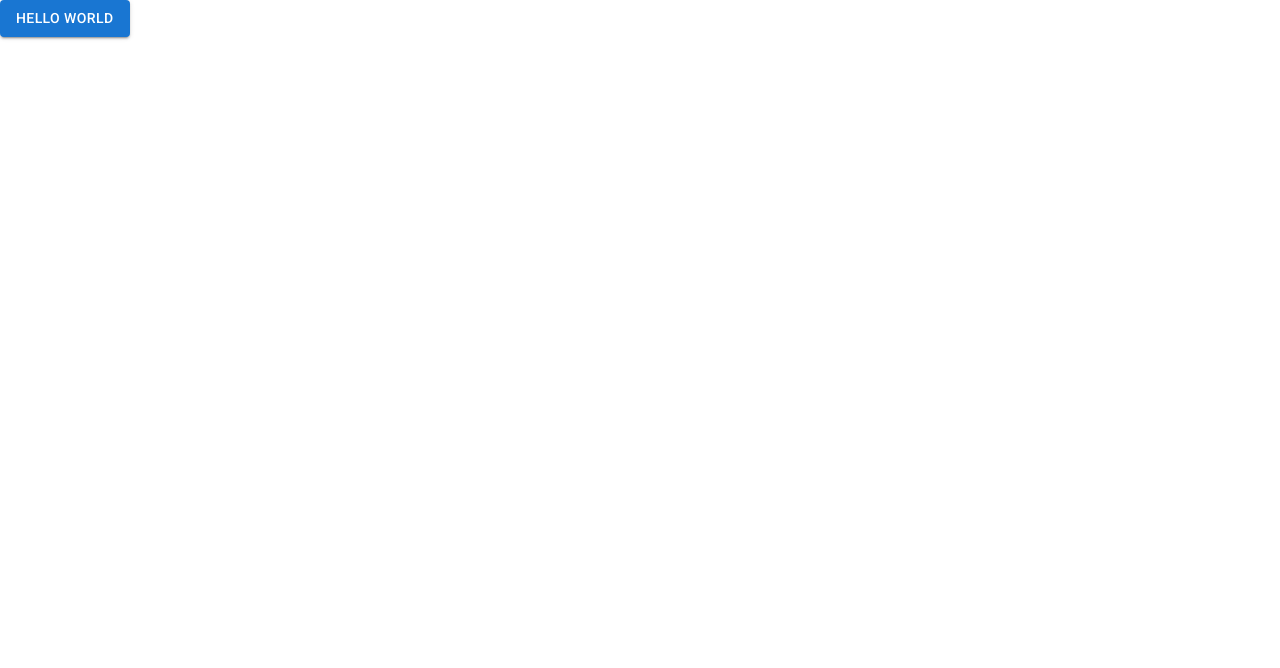
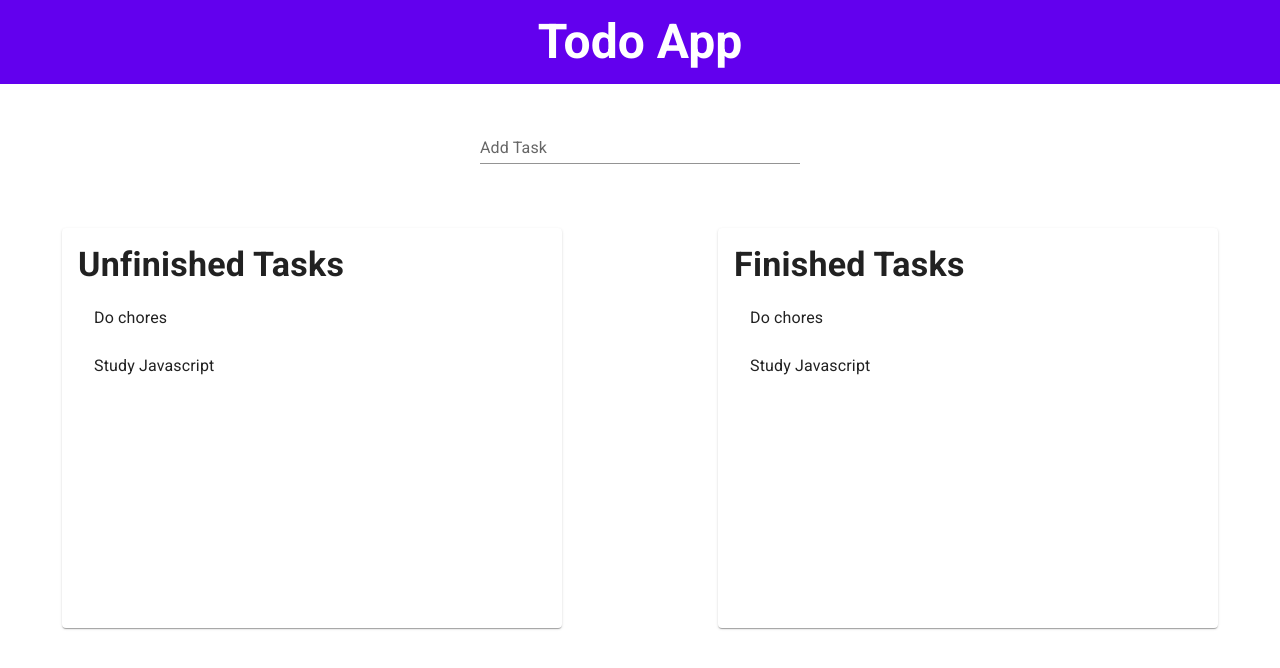
Before and after one commit to reynardmark/todo-app, a React (Vite) app: page / in a window 1280 px wide. Shown: the top 668 px of the page. Built offline with nearby package versions, Linux system fonts and the light colour scheme.

Commit message:
add initial layout

```diff
--- a/src/App.tsx
+++ b/src/App.tsx
@@ -1,13 +1,20 @@
-import { useState } from "react";
-import { Button } from "@mui/material";
+import TodoPage from "./pages/TodoPage";
+import { createTheme, ThemeProvider } from "@mui/material/styles";
 
 function App() {
-  const [count, setCount] = useState(0);
+  const theme = createTheme({
+    palette: {
+      primary: {
+        main: "#6200EE",
+        dark: "3700B3",
+      },
+    },
+  });
 
   return (
-    <>
-      <Button variant="contained">Hello world</Button>
-    </>
+    <ThemeProvider theme={theme}>
+      <TodoPage />
+    </ThemeProvider>
   );
 }
 
--- /dev/null
+++ b/src/components/AddTaskField.tsx
@@ -0,0 +1,24 @@
+import { Box, TextField } from "@mui/material";
+import { ChangeEvent, SyntheticEvent } from "react";
+
+type AddTaskFieldProps = {
+  onChange: (e: ChangeEvent<HTMLInputElement>) => void;
+  onSubmit: (e: SyntheticEvent) => void;
+};
+
+export default function AddTaskField({
+  onChange,
+  onSubmit,
+}: AddTaskFieldProps) {
+  return (
+    <Box component="form" my={4} noValidate onSubmit={onSubmit}>
+      <TextField
+        id="task"
+        label="Add Task"
+        variant="standard"
+        sx={{ minWidth: "320px" }}
+        onChange={onChange}
+      />
+    </Box>
+  );
+}
--- /dev/null
+++ b/src/components/TaskList.tsx
@@ -0,0 +1,26 @@
+import { Grid, List, ListItem, ListItemText, Typography } from "@mui/material";
+import Grid2 from "@mui/material/Unstable_Grid2/Grid2";
+
+type TaskListProps = {
+  listTitle: string;
+};
+
+export default function TaskList({ listTitle }: TaskListProps) {
+  return (
+    <Grid2 container p={2}>
+      <Grid item>
+        <Typography component="h2" variant="h4" sx={{ fontWeight: 700 }}>
+          {listTitle}
+        </Typography>
+        <List>
+          <ListItem>
+            <ListItemText>Do chores</ListItemText>
+          </ListItem>
+          <ListItem>
+            <ListItemText>Study Javascript</ListItemText>
+          </ListItem>
+        </List>
+      </Grid>
+    </Grid2>
+  );
+}
--- /dev/null
+++ b/src/containers/AddTask.tsx
@@ -0,0 +1,23 @@
+import { ChangeEvent, SyntheticEvent, useState } from "react";
+import AddTaskField from "../components/AddTaskField";
+
+export default function AddTask() {
+  const [input, setInput] = useState("");
+
+  const handleSubmit = (e: SyntheticEvent) => {
+    e.preventDefault();
+
+    //do something, add task to the array.
+    //store input
+  };
+
+  const handleChange = (e: ChangeEvent<HTMLInputElement>) => {
+    setInput(e.target.value);
+  };
+
+  return (
+    <>
+      <AddTaskField onSubmit={handleSubmit} onChange={handleChange} />
+    </>
+  );
+}
--- /dev/null
+++ b/src/containers/CompletedTask.tsx
@@ -0,0 +1,11 @@
+import TaskList from "../components/TaskList";
+
+export default function CompletedTask() {
+  //get tasks that are not completed
+
+  return (
+    <>
+      <TaskList listTitle="Finished Tasks" />
+    </>
+  );
+}
--- /dev/null
+++ b/src/containers/NotCompletedTask.tsx
@@ -0,0 +1,11 @@
+import TaskList from "../components/TaskList";
+
+export default function NotCompletedTask() {
+  //get tasks that are not completed
+
+  return (
+    <>
+      <TaskList listTitle="Unfinished Tasks" />
+    </>
+  );
+}
--- /dev/null
+++ b/src/pages/TodoPage.tsx
@@ -0,0 +1,63 @@
+import Grid2 from "@mui/material/Unstable_Grid2/Grid2";
+import { Paper, Typography } from "@mui/material";
+import AddTask from "../containers/AddTask";
+import NotCompletedTask from "../containers/NotCompletedTask";
+import CompletedTask from "../containers/CompletedTask";
+
+export default function TodoPage() {
+  return (
+    <Grid2 container xs={12}>
+      <Grid2
+        xs={12}
+        display="flex"
+        justifyContent="center"
+        alignItems="center"
+        padding="14px"
+        sx={{ backgroundColor: "primary.main" }}
+      >
+        <Typography
+          sx={{ fontWeight: 700, color: "white" }}
+          variant="h3"
+          component="h1"
+        >
+          Todo App
+        </Typography>
+      </Grid2>
+      <Grid2 xs={12} display="flex" justifyContent="center" alignItems="center">
+        <AddTask />
+      </Grid2>
+
+      <Grid2
+        container
+        mt={2}
+        xs={12}
+        spacing={4}
+        justifyContent="space-between"
+      >
+        <Grid2
+          xs={12}
+          md={6}
+          display="flex"
+          justifyContent="center"
+          alignItems="center"
+        >
+          <Paper elevation={1} sx={{ minWidth: "500px", height: "400px" }}>
+            <NotCompletedTask />
+          </Paper>
+        </Grid2>
+
+        <Grid2
+          xs={12}
+          md={6}
+          display="flex"
+          justifyContent="center"
+          alignItems="center"
+        >
+          <Paper elevation={1} sx={{ minWidth: "500px", height: "400px" }}>
+            <CompletedTask />
+          </Paper>
+        </Grid2>
+      </Grid2>
+    </Grid2>
+  );
+}
```
Also changed, not shown: src/hooks/useLocalStorage.ts (added).
